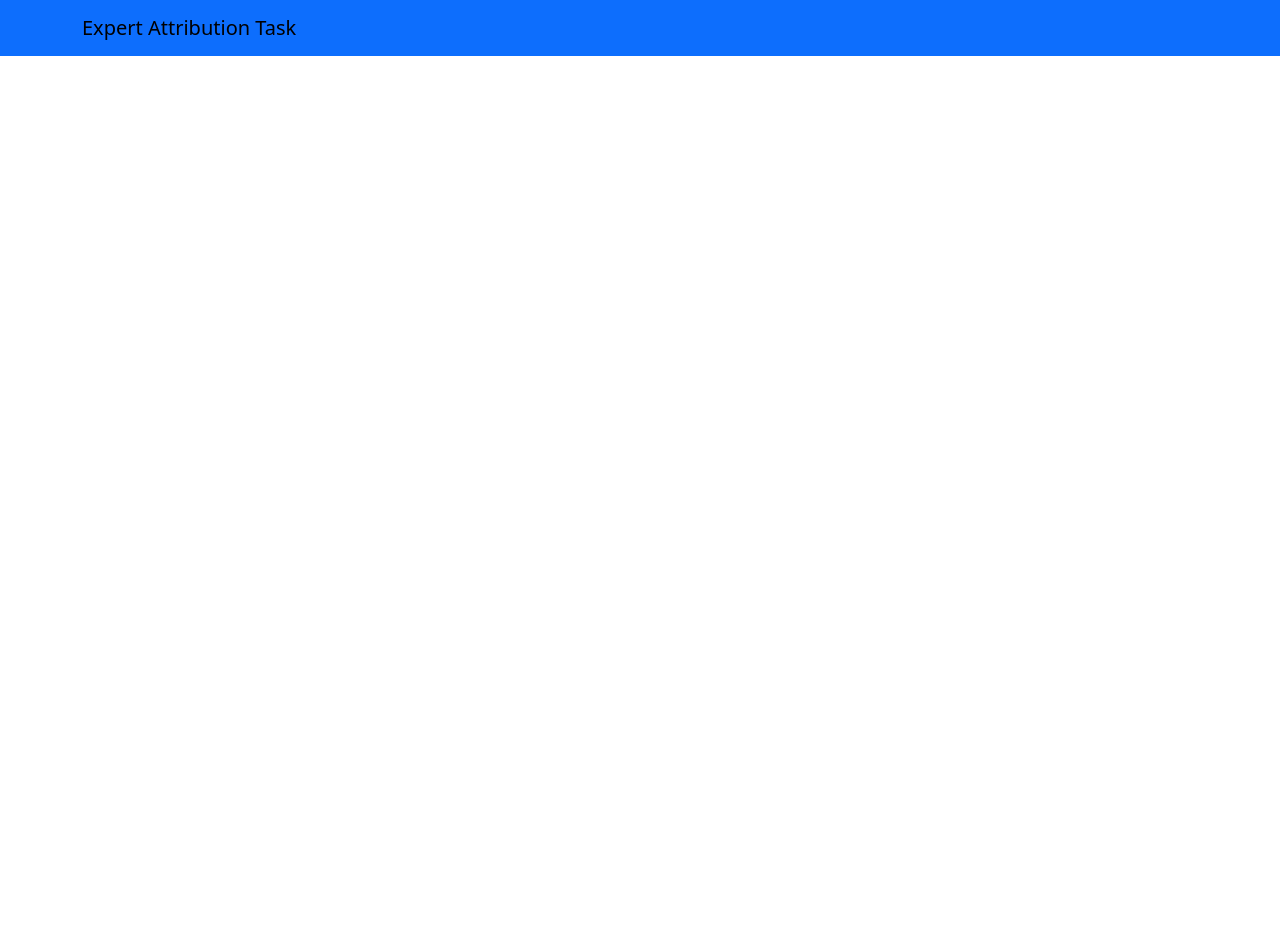
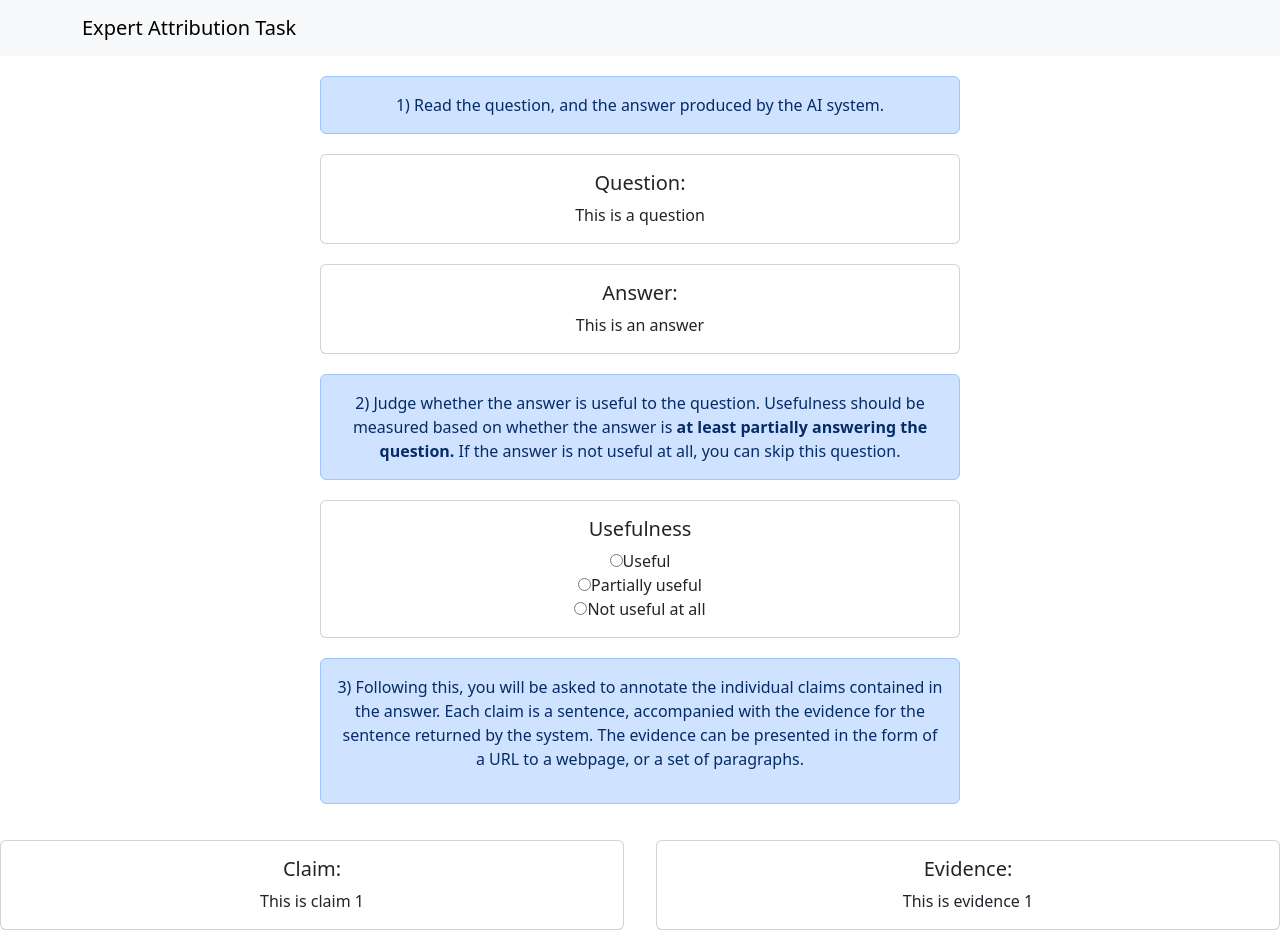
Before and after one commit to subinbean/expert-attribution-annotation-interface, a React (Create React App) app in the folder frontend/: page /question1 in a window 1280 px wide. Shown: the top 948 px of the page. Before the commit the page ends 800 px from the top, so only its background shows below. Built offline with nearby package versions, Linux system fonts and the light colour scheme.

Commit message:
updates to mvp: routing, markups, etc.

```diff
--- a/frontend/src/App.js
+++ b/frontend/src/App.js
@@ -2,6 +2,8 @@ import {BrowserRouter, Routes, Route} from 'react-router-dom'
 
 // pages & components
 import AnnotationPage from './pages/AnnotationPage';
+import WelcomePage from './pages/WelcomePage';
+import SubmissionPage from './pages/SubmissionPage';
 import Navbar from './components/Navbar'
 
 function App() {
@@ -12,8 +14,16 @@ function App() {
         <div>
           <Routes>
             <Route
-              path="/"
+              path="/question1"
               element={<AnnotationPage/>}
+            />
+            <Route
+              path='/welcome'
+              element={<WelcomePage/>}
+            />
+            <Route
+              path='/submission'
+              element={<SubmissionPage/>}
             />
           </Routes>
         </div>
--- a/frontend/src/components/Answerbox.js
+++ b/frontend/src/components/Answerbox.js
@@ -3,11 +3,10 @@ import {Card} from 'react-bootstrap';
 
 const Answerbox= (props) => {
     return (
-    <Card style={{ width: '18rem', marginTop: '20px'}}>
+    <Card style={{ width: '40rem', marginTop: '20px'}}>
         <Card.Body>
             <Card.Title> {props.text + ":"} </Card.Title>
             <Card.Text>
-            <p>{props.text}</p>
             <input type="text" id="textbox"/>
             </Card.Text>
         </Card.Body>
--- /dev/null
+++ b/frontend/src/components/ClaimEvidence.js
@@ -0,0 +1,43 @@
+import Textbox from "./Textbox"
+import Likert from "./Likert"
+import Answerbox from "./Answerbox";
+import {Alert} from 'react-bootstrap';
+import "./componentStyle.css"
+
+const ClaimEvidence = (props) => {
+    return (
+        <div>
+            <Alert style={{ width: '40rem', marginTop: '20px'}}>
+                <p> 3) Following this, you will be asked to annotate the individual claims contained in the answer.
+                Each claim is a sentence, accompanied with the evidence for the sentence returned by the system.
+                The evidence can be presented in the form of a URL to a webpage, or a set of paragraphs. </p>
+            </Alert>
+            <div className='claimEvidence'>
+                <Textbox title="Claim" text={props.claim} />
+                <Textbox title="Evidence" text={props.evidence} />
+            </div>
+            <Alert style={{ width: '40rem', marginTop: '20px', textAlign: 'left'}}>
+                <p> You will need to mark the following: </p>
+                <p> <b>Supported: </b> Is the claim supported by the evidence?</p>
+                <ol>
+                    <li> Complete: The claim is fully entailed by the evidence. </li>
+                    <li> Partial: Not all facts in the claim are fully entailed by the evidence. </li>
+                    <li> Incomplete: The evidence does not entail the claim at all. </li>
+                </ol>
+                <p>
+                Note that you can assume that certain common sense facts don’t need to be explicitly stated in the evidence to judge support.
+                </p>
+            </Alert>
+            <Likert title="Supported" options={['Complete', 'Partial', 'Incomplete']} />
+            <Alert style={{ width: '40rem', marginTop: '20px', textAlign: 'left'}}>
+                If the claim is partially supported, we ask you to write 1 sentence stating the reason why this is the case.
+            </Alert>
+            <Answerbox text="If partial support, provide the reason why" />
+            <Likert title="Informative" options={['Very relevant', 'A bit relevant', 'Not too important', 'Uninformative']} />
+            <Likert title="Worthiness" options={['Needs evidence', 'Does not need evidence']} />
+            <Likert title="Correctness" options={['Definitely correct', 'Probably correct', 'Unsure', 'Likely incorrect', 'Definitely incorrect']} />
+        </div>
+    )
+}
+
+export default ClaimEvidence
--- a/frontend/src/components/Likert.js
+++ b/frontend/src/components/Likert.js
@@ -2,17 +2,19 @@ import React from 'react'
 import {Card} from 'react-bootstrap';
 
 const Likert = (props) => {
+    const options = []
+    props.options?.map(option => options.push(
+        <div>
+            <input type="radio" id={option} name='option'/>
+            <label for={option}> {option} </label><br></br>
+        </div>
+    ))
     return (
-        <Card style={{ width: '18rem', marginTop: '20px'}}>
+        <Card style={{ width: '40rem', marginTop: '20px'}}>
             <Card.Body>
-                <Card.Title> {props.text + ":"} </Card.Title>
+                <Card.Title> {props.title} </Card.Title>
                 <Card.Text>
-                    <input type="radio" id="very" />
-                    <label for="very"> Very {props.subtext} </label><br></br>
-                    <input type="radio" id="somewhat" />
-                    <label for="somewhat"> Somewhat {props.subtext} </label><br></br>
-                    <input type="radio" id="not" />
-                    <label for="not"> Not {props.subtext} at all </label><br></br>
+                    {options}
                 </Card.Text>
             </Card.Body>
         </Card>
--- a/frontend/src/components/Navbar.js
+++ b/frontend/src/components/Navbar.js
@@ -1,10 +1,9 @@
-import { Link } from 'react-router-dom'
 import React from 'react'
 import {Navbar, Container} from 'react-bootstrap';
 
 const navbar = () => {
     return (
-        <Navbar bg="primary">
+        <Navbar bg="light">
         <Container>
         <Navbar.Brand> Expert Attribution Task </Navbar.Brand>
         </Container>
--- /dev/null
+++ b/frontend/src/components/QuestionAnswer.js
@@ -0,0 +1,23 @@
+import Textbox from "./Textbox"
+import Likert from "./Likert"
+import {Alert} from 'react-bootstrap';
+
+const first = '1) Read the question, and the answer produced by the AI system.'
+
+const QuestionAnswer = (props) => {
+    return (
+        <div>
+            <Alert style={{ width: '40rem', marginTop: '20px'}}> {first} </Alert>
+            <Textbox title="Question" text={props.question} />
+            <Textbox title="Answer" text={props.answer} />
+            <Alert style={{ width: '40rem', marginTop: '20px'}}>
+                2) Judge whether the answer is useful to the question. Usefulness should be
+                measured based on whether the answer is <b> at least partially answering the question.
+                </b> If the answer is not useful at all, you can skip this question.
+            </Alert>
+            <Likert title='Usefulness' options={['Useful', 'Partially useful', 'Not useful at all']} />
+        </div>
+    )
+}
+
+export default QuestionAnswer
--- a/frontend/src/components/Textbox.js
+++ b/frontend/src/components/Textbox.js
@@ -3,7 +3,7 @@ import {Card} from 'react-bootstrap';
 
 const Textbox = (props) => {
     return (
-        <Card style={{ width: '18rem', marginTop: '20px'}}>
+        <Card style={{ width: '40rem', marginTop: '20px'}}>
             <Card.Body>
                 <Card.Title> {props.title + ":"} </Card.Title>
                 <Card.Text>
--- /dev/null
+++ b/frontend/src/components/componentStyle.css
@@ -0,0 +1,6 @@
+.claimEvidence {
+    display: flex;
+    flex-direction: row;
+    justify-content: center;
+    gap: 2rem;
+}
--- a/frontend/src/pages/AnnotationPage.js
+++ b/frontend/src/pages/AnnotationPage.js
@@ -1,21 +1,23 @@
 import Answerbox from "../components/Answerbox"
-import Textbox from "../components/Textbox"
-import Likert from "../components/Likert"
 import React from 'react'
+import QuestionAnswer from "../components/QuestionAnswer"
+import "./pagesStyle.css"
+import ClaimEvidence from "../components/ClaimEvidence"
+import {Button} from 'react-bootstrap';
+import { useNavigate } from "react-router-dom"
 
 const AnnotationPage = () => {
+    const navigate = useNavigate()
+
     return (
         <div align="center">
-            <Textbox title="Quesiton" text="This is a question" />
-            <Textbox title="Answer" text="This is an answer" />
-            <Likert text="Usefulness" subtext="useful" />
-            <Textbox title="Claim" text="This is claim 1" />
-            <Textbox title="Evidence" text="This is evidence 1" />
-            <Likert text="Supported by evidence" subtext="supported" />
-            <Answerbox text="If partial support, provide the reason why?" />
-            <Likert text="Informative" subtext="informative" />
-            <Likert text="Worthiness" subtext="worthy" />
-            <Answerbox text="Revised Answer?" />
+            <QuestionAnswer question="This is a question" answer="This is an answer" />
+            <ClaimEvidence claim="This is claim 1" evidence="This is evidence 1" />
+            <Answerbox text="Revised Answer" />
+            <div className="buttons">
+                <Button variant='outline-primary' onClick={() => navigate('/welcome')}> Previous </Button>
+                <Button variant='outline-primary' onClick={() => navigate('/submission')}> Submit </Button>
+            </div>
         </div>
     )
 }
--- /dev/null
+++ b/frontend/src/pages/SubmissionPage.js
@@ -0,0 +1,21 @@
+import {Card} from 'react-bootstrap';
+
+const SubmissionPage = () => {
+    return (
+        <div align="center">
+            <Card style={{ width: '40rem', marginTop: '20px'}}>
+                <Card.Body>
+                    <Card.Title> You have submitted! </Card.Title>
+                    <Card.Text>
+                        <br/>
+                        <p> Thank you for participating in this task. </p>
+                        <p> Your submission code is: </p>
+                        <h2> XYZ1234 </h2>
+                    </Card.Text>
+                </Card.Body>
+            </Card>
+        </div>
+    )
+}
+
+export default SubmissionPage
--- /dev/null
+++ b/frontend/src/pages/WelcomePage.js
@@ -0,0 +1,54 @@
+import React from 'react'
+import "./pagesStyle.css"
+import {Button} from 'react-bootstrap';
+import { useNavigate } from "react-router-dom"
+import {Card} from 'react-bootstrap';
+
+const WelcomePage = () => {
+    const navigate = useNavigate()
+
+    return (
+        <div align="center">
+            <Card style={{ width: '50rem', marginTop: '20px'}}>
+                <Card.Body>
+                    <Card.Title> <b> Stage 2: Detailed Instructions </b> </Card.Title>
+                    <Card.Text style={{textAlign: 'left'}}>
+                        <p> Thank you for your interest in our task! We are conducting a study to understand how experts
+                        from various fields use AI / large language models in information-seeking scenarios. We are particularly
+                        interested in evaluating the accuracy and factual correctness of answers produced by such systems. We are inviting
+                        participants who are professionals / experts in these fields: </p>
+
+                        <p> [Anthropology / Architecture / Biology / Business / Chemistry / Classical Studies / Criminology / Culinary Arts /
+                        Environmental Science / Economics / Education / Engineering and Technology / Geography / History / Journalism / Law /
+                        Linguistics / Literature / Mathematics / Medicine / Music / Philosophy / Physics and Astronomy / Political Science /
+                        Psychology / Theology / Sociology / Visual Arts] </p>
+
+                        <p> The study will proceed in two stages and we would request you in both stages. </p>
+
+                        <p>
+                            <ol>
+                                <li>
+                                    Question Writing: We will ask you to write a question from your domain.
+                                </li>
+                                <li>
+                                Answer Validation and Revision: We will show you an answer produced by an AI system,
+                            and ask you to validate different aspects of this answer. We will then ask you to revise this answer
+                            to be factually correct and well-supported with citations.
+                                </li>
+                            </ol>
+                        </p>
+
+                        <p> The current task is the <b> stage 2 </b> of the study. </p>
+
+                        Please proceed to the next page to begin task 2:
+                    </Card.Text>
+                </Card.Body>
+            </Card>
+            <div className="buttons">
+                <Button variant='outline-primary' onClick={() => navigate('/question1')}> Next </Button>
+            </div>
+        </div>
+    )
+}
+
+export default WelcomePage
--- /dev/null
+++ b/frontend/src/pages/pagesStyle.css
@@ -0,0 +1,13 @@
+.claimEvidence {
+    display: flex;
+    flex-direction: row;
+    justify-content: center;
+    gap: 2rem;
+}
+
+.buttons {
+    display: flex;
+    justify-content: center;
+    margin-top: 20px;
+    gap: 31rem;
+}
```
